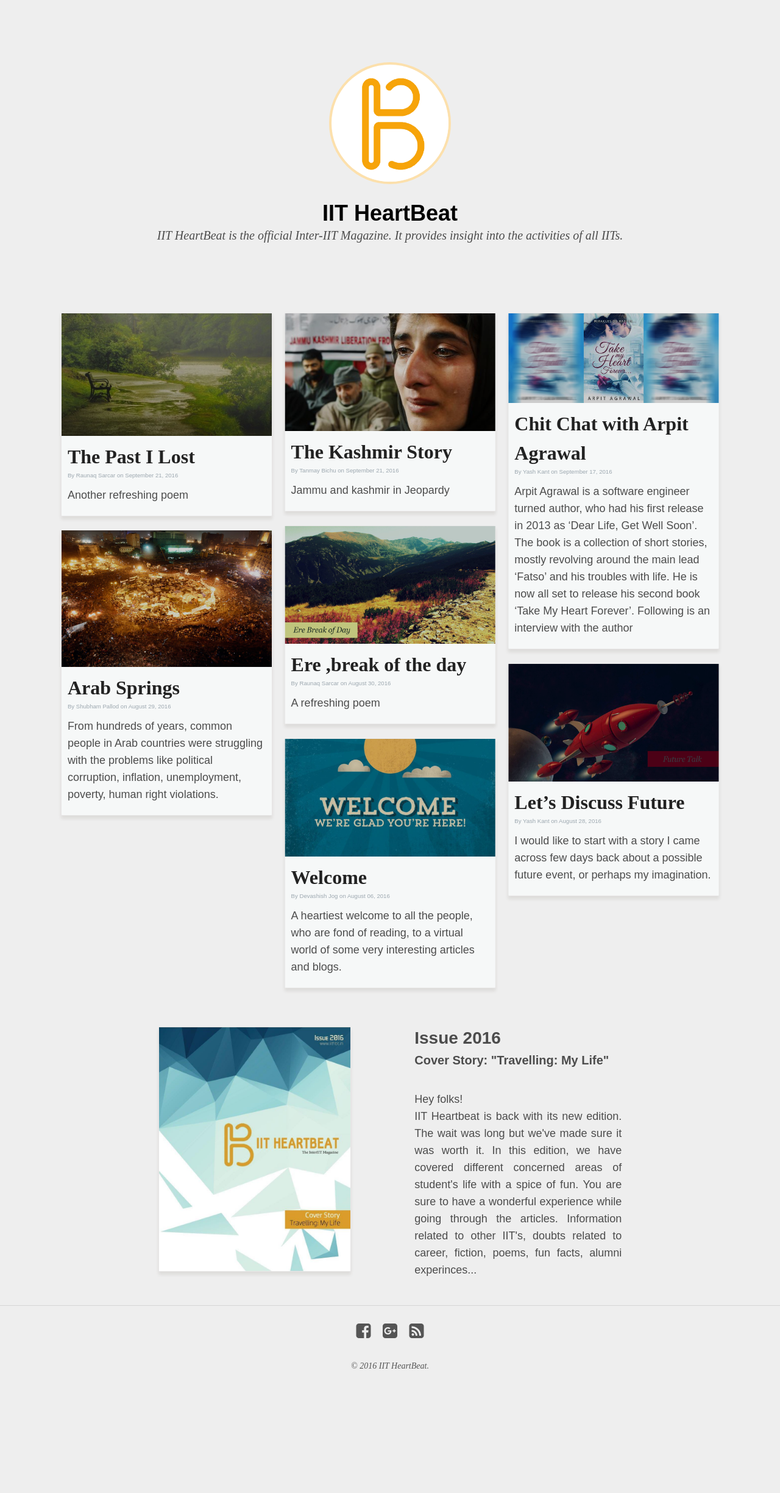
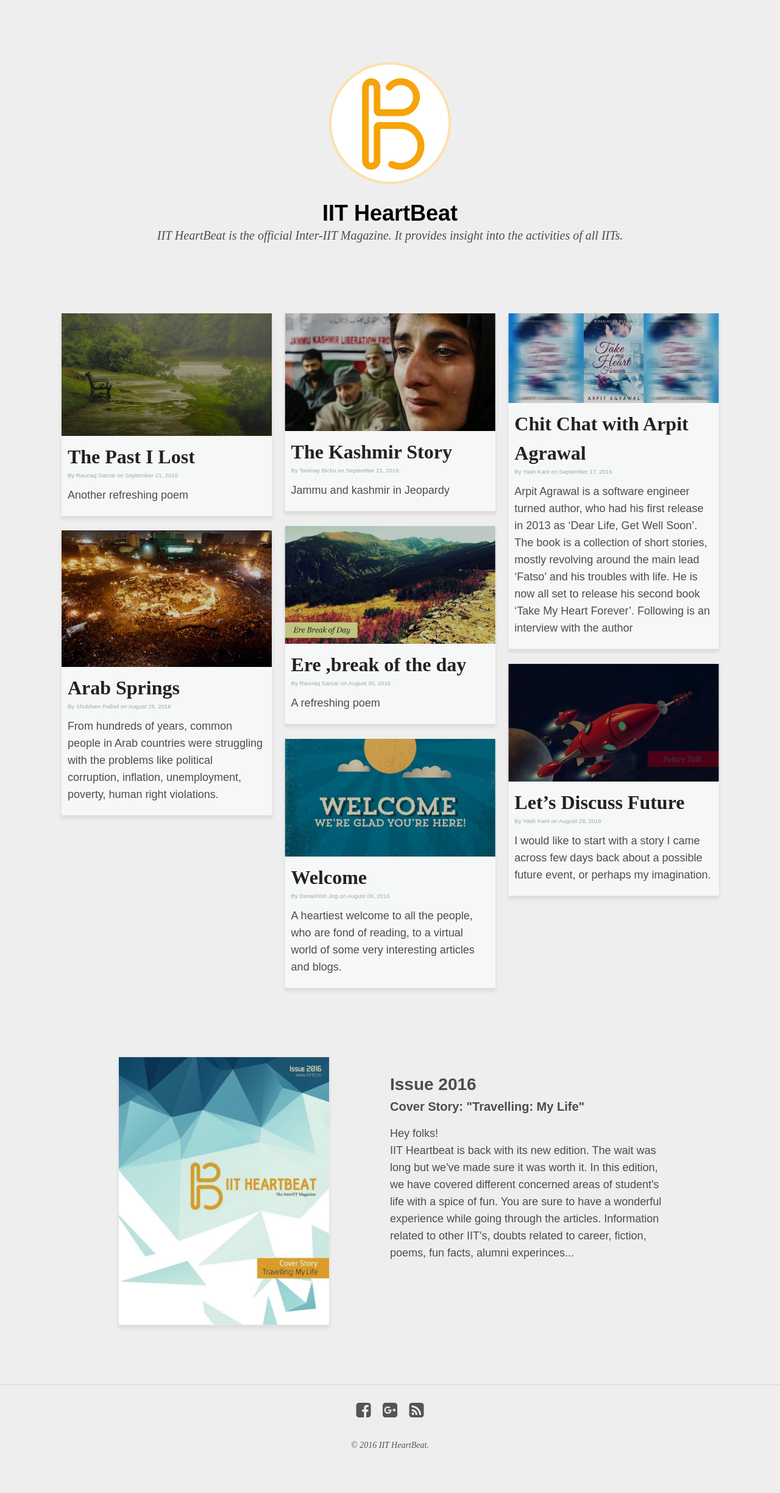
Before and after one commit to iithbt/iithbt.github.io, a Jekyll site: the page built from index.html, in a window 1280 px wide. Shown: the whole page at 61% size. Built offline with Jekyll 4.4.1, drawn with Linux system fonts in a browser that asks for light colours; nearby versions of some CDN libraries; some web fonts are replaced; before the commit the page ends 2319 px from its top, so only the background shows below that.

Commit message:
Fixed Latest Issue Mobile View

```diff
--- a/assets/css/homepage.css
+++ b/assets/css/homepage.css
@@ -1,36 +1,50 @@
-
 .latest-issue {
     margin: auto;
     margin-top: 50px;
-    max-width: 80%;
-    text-align: center;
-   /* border-radius: 2px;
-    box-shadow: 0px 5px 5px rgba(81,64,49,0.1);*/
+    max-width: 90%;
+    max-height: 70vh;
+    overflow-y: scroll;
+}
+
+.latest-issue-title {
+    margin: auto;
+    margin-top: 50px;
+    width: 80%;
 }
 
 .latest-issue img{
     margin: auto;
-    float: right;
-   height:400px;
-   width:auto;
-
+    max-height: 60%;
 }
 
-.latest-issue span{
-   max-width: 50%;
-   display: inline-block;
-   text-align: justify;
-}
 .latest-issue .issue-front-cover {
+    width:35%;
+    float: left;
+    height: auto;
+    margin: 5%;
+    margin-right: 10%;
+    display: inline-block;
+    text-align: justify;
     border: 1px solid #E7E6E6;
     position: relative;
     background: #f6f8f8;
     border-radius: 2px;
     box-shadow: 0px 5px 5px rgba(81,64,49,0.1);
-    /*-webkit-filter: brightness(95%);*/
-    /*transition: all 0.4s ease;*/
+}
 
+.latest-issue .issue-front-cover img{
 }
+
+.latest-issue .description-li h3{
+    margin-bottom: 0px;
+    margin-top: 8%;
+}
+
+.latest-issue .description-li h5{
+    margin-top:0px;
+    margin-bottom: 0%;
+}
+
 
 .latest-issue .issue-front-cover .img-overlay {
   display: block;
@@ -48,6 +62,8 @@
   right: 0;
   opacity: 0;
 }
+
+
 .issue-front-cover .img-overlay a.expand {
   top: 0;
   bottom: 0;
@@ -103,18 +119,18 @@
 }
 
 .latest-issue .description-li{
-    float: left;
-    margin-left: 100px;
+    margin: 5%;
+    margin-top: 0%;
+    /*float: left;*//*
    height:400px;
    width:auto;
    display: flex;
   justify-content: center;
-  flex-direction: column;
+  flex-direction: column;*/
 
 }
 
 .latest-issue p{
-    display: flex;
   justify-content: center;
   flex-direction: column;
 }
--- a/index.html
+++ b/index.html
@@ -98,22 +98,22 @@
 </article>
 {% endfor %}
 </div>
+<div class="latest-issue-title">
+</div>
 <div class="latest-issue">
-		<span class="issue-front-cover">
+		<div class="issue-front-cover">
 			<img src="{{ site.url }}/images/mags/2016/file-page1.jpg">
 			<div class="img-overlay">
            		<a id="2016" class="expand overlay-link">Click To Read</a>
            	</div>
-		</span>
-		<span >
-			<div class="description-li">
-				<h3 id="2016" class="text-link" style="margin-bottom:0px">Issue 2016</h3>
-				<h5 style="margin-top:0px; margin-bottom:20px;">Cover Story: "Travelling: My Life"</h5>
+		</div>
+		<div class="description-li">
+				<h3>Issue 2016</h3>
+				<h5>Cover Story: "Travelling: My Life"</h5>
 				<p>
 				Hey folks!<br>IIT Heartbeat is back with its new edition. The wait was long but we've made sure it was worth it. In this edition, we have covered different concerned areas of student's life with a spice of fun. You are sure to have a wonderful experience while going through the articles. Information related to other IIT's, doubts related to career, fiction, poems, fun facts, alumni experinces...
 				</p>
-			</div>
-		</span>
+		</div>
 	</div>
 
 
```
